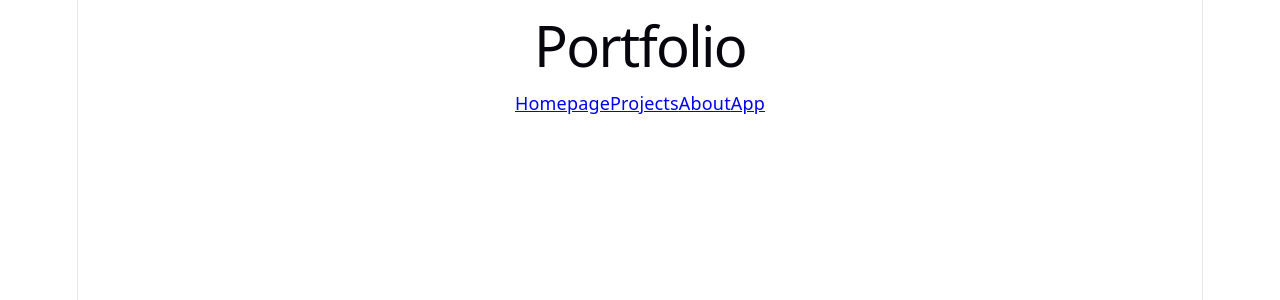
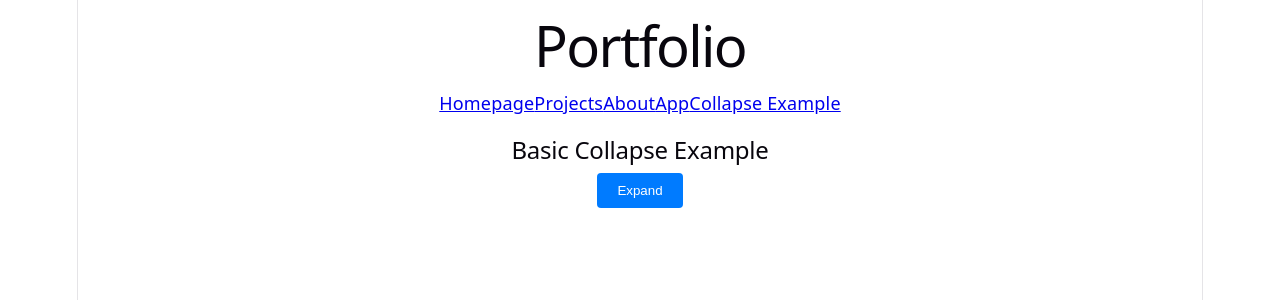
Before and after one commit to samuelip-cpu/Samuel-Web, a React (Vite) app in the folder my-app/: page /CollapseExample in a window 1280 px wide. Shown: the top 300 px of the page. Built offline with nearby package versions, Linux system fonts and the light colour scheme.

Commit message:
testing collapse

```diff
--- a/my-app/package.json
+++ b/my-app/package.json
@@ -12,6 +12,7 @@
   "dependencies": {
     "@tailwindcss/vite": "^4.3.3",
     "react": "^19.2.8",
+    "react-collapse": "^5.1.1",
     "react-dom": "^19.2.8",
     "react-router-dom": "^7.18.4",
     "tailwindcss": "^4.3.3"
@@ -19,6 +20,7 @@
   "devDependencies": {
     "@types/node": "^24.13.3",
     "@types/react": "^19.2.18",
+    "@types/react-collapse": "^5.0.4",
     "@types/react-dom": "^19.2.7",
     "@vitejs/plugin-react": "^6.1.1",
     "oxlint": "^1.81.0",
--- /dev/null
+++ b/my-app/src/Pages/CollapseExample.tsx
@@ -0,0 +1,39 @@
+import { useState } from 'react';
+import { Collapse } from 'react-collapse';
+
+function CollapseExample() {
+  const [isOpen, setIsOpen] = useState(false);
+
+  return (
+    <div style={{ padding: '20px', maxWidth: '600px', margin: '0 auto' }}>
+      <h2>Basic Collapse Example</h2>
+      <button
+        onClick={() => setIsOpen(!isOpen)}
+        style={{
+          padding: '10px 20px',
+          backgroundColor: '#007bff',
+          color: 'white',
+          border: 'none',
+          borderRadius: '4px',
+          cursor: 'pointer',
+          marginBottom: '10px'
+        }}
+      >
+        {isOpen ? 'Collapse' : 'Expand'}
+      </button>
+      <Collapse isOpened={isOpen}>
+        <div style={{
+          padding: '20px',
+          backgroundColor: '#f8f9fa',
+          border: '1px solid #ddd',
+          borderRadius: '4px'
+        }}>
+          <p>This is collapsible content. It smoothly expands and collapses when you click the button.</p>
+          <p>You can put any content here - text, images, forms, or other components.</p>
+        </div>
+      </Collapse>
+    </div>
+  );
+}
+
+export default CollapseExample;
--- a/my-app/src/main.tsx
+++ b/my-app/src/main.tsx
@@ -5,6 +5,7 @@ import Homepage from './Pages/Homepage.tsx'
 import Projects from './Pages/Projects.tsx';
 import About from './Pages/About.tsx';
 import App from './App.tsx';
+import CollapseExample from './Pages/CollapseExample.tsx';
 
 createRoot(document.getElementById('root')!).render(
   <BrowserRouter>
@@ -15,6 +16,7 @@ createRoot(document.getElementById('root')!).render(
         <NavLink to= "Projects">Projects</NavLink>
         <NavLink to= "About">About</NavLink>
         <NavLink to= "App">App</NavLink>
+        <NavLink to= "CollapseExample">Collapse Example</NavLink>
       </nav>
     </header>
     <main>
@@ -23,6 +25,7 @@ createRoot(document.getElementById('root')!).render(
         <Route path="/" element={<Homepage />} />
         <Route path="projects" element={<Projects />} />
         <Route path="about" element={<About/>} />
+        <Route path="CollapseExample" element={<CollapseExample />} />
       </Routes>
 
     </main>
```
Also changed, not shown: 1 other file (tests, documents, lock files or other folders).
